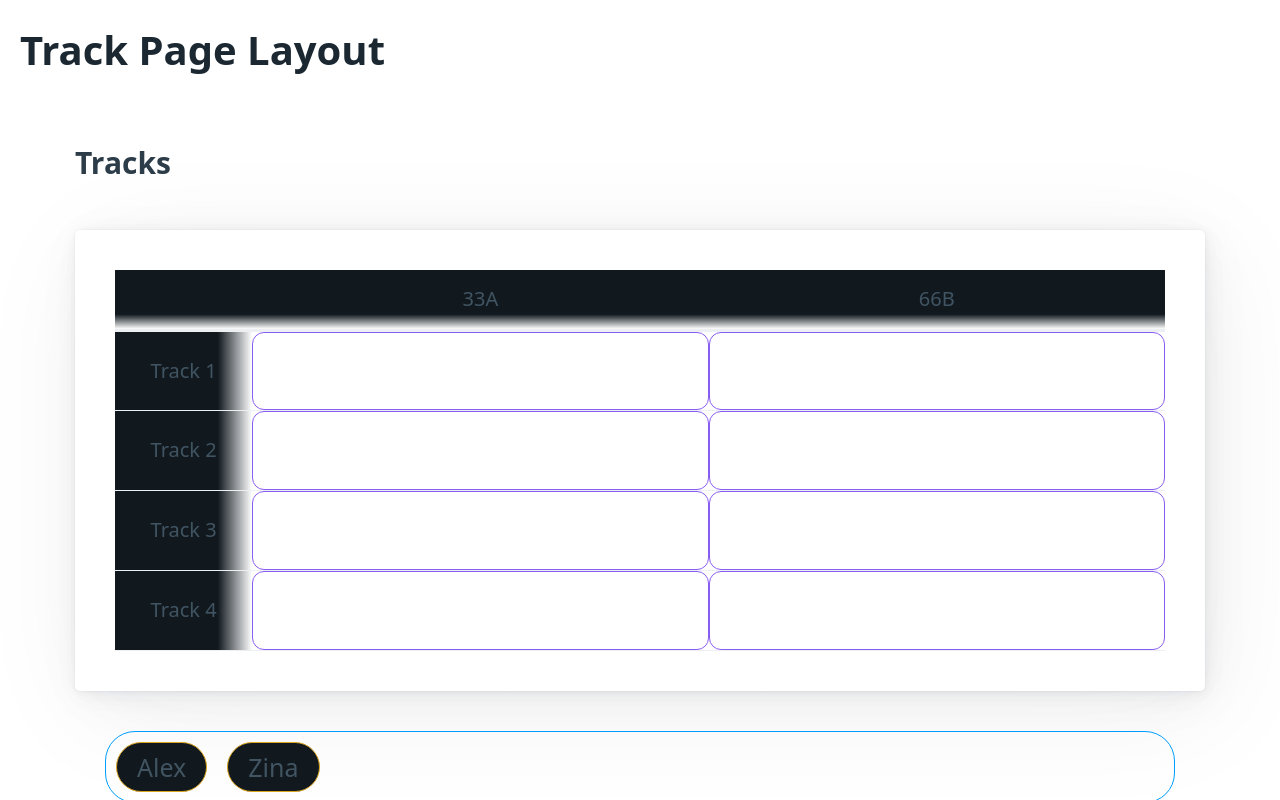
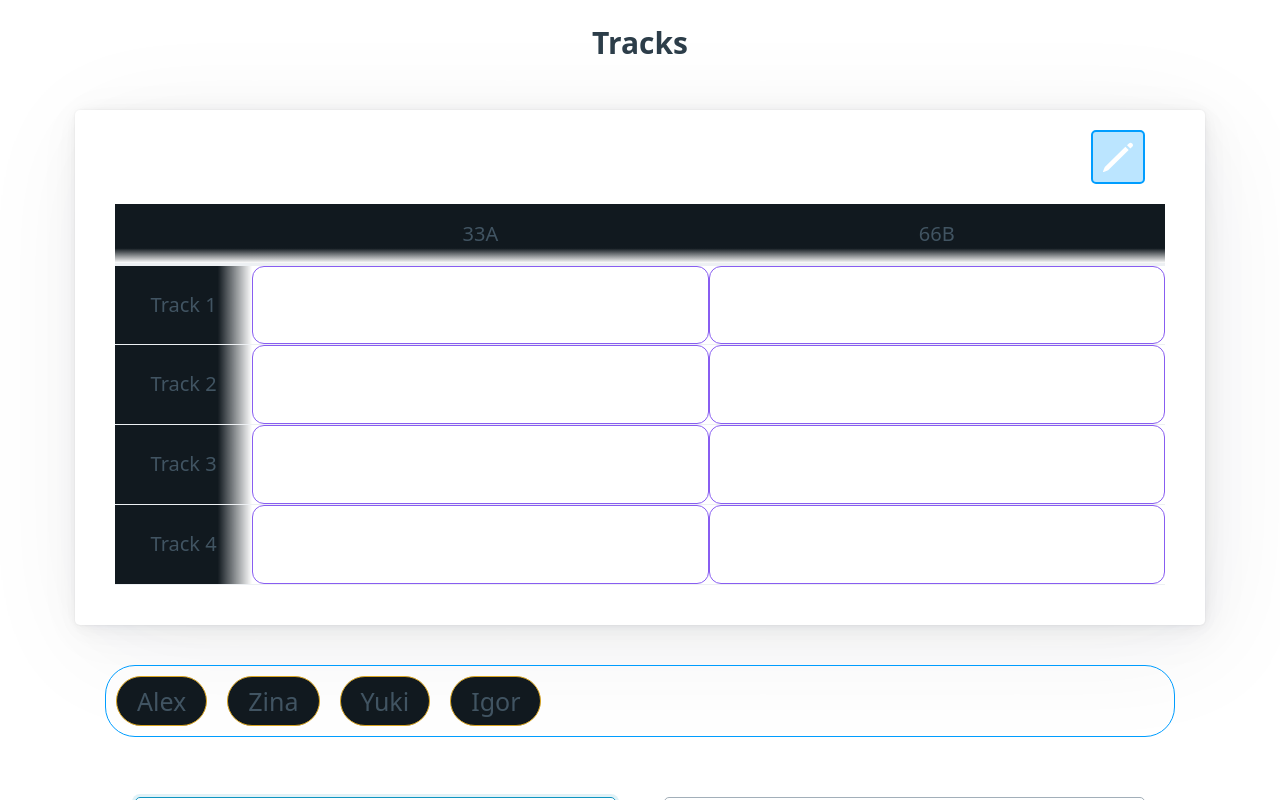
Before and after one commit to its-all-waves/cs50-final-setflow-tracks-in-svelte, a SvelteKit app: page /tracks in a window 1280 px wide. Shown: the top 800 px of the page. Built offline with nearby package versions, Linux system fonts and the light colour scheme.

Commit message:
add canEdit mode

```diff
--- a/src/routes/tracks/+layout.svelte
+++ b/src/routes/tracks/+layout.svelte
@@ -3,6 +3,12 @@
 	export let data
 </script>
 
-<h1>Track Page Layout</h1>
+<h3>Tracks</h3>
 
 <slot />
+
+<style>
+	h3 {
+		text-align: center;
+	}
+</style>
--- a/src/routes/tracks/+page.svelte
+++ b/src/routes/tracks/+page.svelte
@@ -19,8 +19,11 @@
 	 * @type {DropZoneInfo[]} */
 	let selectedDropZones = []
 
+	// form input defaults / placeholders
 	let trackCount = 4
 	let trackPrefix = 'track'
+
+	let canEdit = false
 
 	/** Add tracks to the global table object */
 	function submitTracks(event) {
@@ -117,9 +120,9 @@
 		}
 	}
 
-	onMount(async () => await DEV_populate_table())
+	onMount(DEV_populate_table)
 
-	async function DEV_populate_table() {
+	function DEV_populate_table() {
 		// add X tracks
 		const NUM_TRACKS = 4
 		for (let i = 0; i < NUM_TRACKS; i++) {
@@ -130,27 +133,56 @@
 		data.table.scenes[0] = newScene('33A')
 		data.table.scenes[1] = newScene('66B')
 
-		// add 3 characters
+		// add characters
 		data.table.characters[0] = newCharacter('Alex')
 		data.table.characters[1] = newCharacter('Zina')
+		data.table.characters[2] = newCharacter('Yuki')
+		data.table.characters[3] = newCharacter('Igor')
 	}
 </script>
 
 <div class="container">
-	<h3>Tracks</h3>
-
-	<!-- a poor-man's OR op? -->
-	{#if data.table.tracks.length + data.table.scenes.length > 0}
-		<article>
-			<div class="table">
+	<article>
+		<form class="tools">
+			<button
+				id="edit-table"
+				class:edit-mode={canEdit}
+				on:click={() => (canEdit = !canEdit)}
+			>
+				{#if canEdit}
+					<img
+						src="button-icons/checkmark.svg"
+						alt="Check mark"
+						title="Done editing"
+						width="30px"
+						height="30px"
+					/>
+				{:else}
+					<img
+						src="button-icons/pencil.svg"
+						alt="Pencil"
+						title="Edit the table"
+						width="30px"
+						height="30px"
+					/>
+				{/if}
+			</button>
+		</form>
+		<!-- a poor-man's OR op? -->
+		{#if data.table.tracks.length + data.table.scenes.length > 0}
+			<div
+				class="table"
+				class:glow={canEdit}
+			>
 				<Table
 					{data}
+					{canEdit}
 					bind:selectedDropZones
 					bind:characterInHand
 				/>
 			</div>
-		</article>
-	{/if}
+		{/if}
+	</article>
 
 	<div class="character-pool">
 		{#each data.table.characters as character}
@@ -169,7 +201,7 @@
 		</button>
 	</div>
 
-	<form>
+	<form class="inputs">
 		<div class="track-input">
 			<input
 				autofocus
@@ -234,6 +266,8 @@
 
 	article {
 		overflow-y: auto;
+		margin-top: 0;
+		padding-top: 0;
 	}
 
 	.table {
@@ -241,8 +275,25 @@
 		overflow: auto;
 	}
 
-	form {
-		margin: 3rem;
+	button {
+		margin: 1rem;
+		padding: 0.5rem;
+	}
+
+	form.tools {
+		display: flex;
+		justify-content: end;
+		margin: 0;
+		padding: 0;
+	}
+
+	form.tools button {
+		width: fit-content;
+	}
+
+	form.tools button#edit-table.edit-mode {
+		background-color: rgba(120, 54, 54, 0.579);
+		border-color: rgb(121, 21, 21);
 	}
 
 	.character-pool {
@@ -255,17 +306,10 @@
 		min-height: 3rem;
 	}
 
-	.character-pool button {
-		position: absolute;
-		right: 0;
-		border-radius: 0 1.5rem 1.5rem 0;
-		height: 100%;
-
+	button {
 		display: flex;
 		align-items: center;
 		justify-content: center;
-		padding: 0;
-		margin: 0;
 		margin-left: 1rem;
 		font-size: 2.4rem;
 		text-shadow: 0 0.2rem 0 black;
@@ -275,11 +319,30 @@
 		color: white;
 	}
 
-	.hidden {
-		display: none !important;
+	.character-pool button {
+		position: absolute;
+		right: 0;
+		border-radius: 0 1.5rem 1.5rem 0;
+		height: 100%;
+
+		padding: 0;
+		margin: 0;
 	}
 
 	.character-pool button {
 		/* background-color: rgb(0, 157, 255); */
 	}
+
+	.hidden {
+		display: none !important;
+	}
+
+	form.inputs {
+		margin: 3rem;
+	}
+
+	/* applies to table's container when canEdit */
+	.glow {
+		box-shadow: 0 0 36px #885df1;
+	}
 </style>
--- a/src/routes/tracks/table.svelte
+++ b/src/routes/tracks/table.svelte
@@ -1,34 +1,18 @@
 <script>
+	import { newDropZoneInfo } from '../../lib/TableObjects/Table'
 	import { display } from '../../lib/util/util'
 
 	import Dropzone from './dropzone.svelte'
-	import { newTrackListItem } from '../../lib/TableObjects/Scene'
-	import { newDropZoneInfo } from '../../lib/TableObjects/Table'
 
-	// expose as attrs
 	export let data
 	/**
 	 * @type {DropZoneInfo[]} */
 	export let selectedDropZones
 	export let characterInHand
-
-	let allDropZones = []
+	export let canEdit
 
 	function addCharacterInHandToAllScenesOn(trackName) {
 		if (!characterInHand) return
-
-		/* STOPPING HERE FOR THE DAY:
-
-		this fn needs to be reworked to take account of
-		+page.svelte>commitDropZones()
-
-		this fn should only add to selected drop zones, instead of whatever tf
-		its currently doing
-
-		commitDropZones() (executed on press of big blue done button) should
-		then take care of what's needed to update the ui and such
-
-		*/
 
 		for (let scene of data.table.scenes) {
 			// selectedDropZones.push(newDropZoneInfo(scene.name, trackName))
@@ -36,15 +20,9 @@
 		}
 		// force the UI update
 		selectedDropZones = [...selectedDropZones]
-
-		/* TODO: How to handle a scene already occupied?
-		eg: track 1 -> ___ ___ ___ pam ___ ___
-		FOR NOW: disallow the whole operation and tell user why
-		*/
 	}
 
 	/**
-	 *
 	 * @returns {void}
 	 * @param {string} sceneName
 	 * @param {string} trackName
@@ -68,12 +46,14 @@
 		if (index > -1) selectedDropZones.splice(index, 1)
 
 		selectedDropZones = selectedDropZones.concat(newDropZoneInfo(sceneName, trackName))
-		// console.log('👇🏽 SELECTED DROP ZONES')
-		// console.dir(selectedDropZones)
 	}
 </script>
 
-<table data-main-table>
+<table
+	class:canEdit
+	class:read-only={!canEdit}
+	data-main-table
+>
 	<thead>
 		<tr>
 			<th class="empty" />
@@ -107,7 +87,6 @@
 						<Dropzone
 							bind:characterInHand
 							bind:selectedDropZones
-							bind:allDropZones
 							{data}
 							{scene}
 							trackName={track.name}
@@ -127,6 +106,15 @@
 	td {
 		margin: 0;
 		padding: 0;
+	}
+
+	/* table switches to pointer-events: none when not editable */
+	thead,
+	tbody,
+	th,
+	td,
+	td div {
+		pointer-events: inherit;
 	}
 
 	thead th,
@@ -174,4 +162,12 @@
 	tbody :global(.in-hand) {
 		scale: 1;
 	}
+
+	table.canEdit {
+		pointer-events: all;
+	}
+
+	table.read-only {
+		pointer-events: none;
+	}
 </style>
```
Also changed, not shown: static/button-icons/checkmark.svg (added), static/button-icons/pencil.svg (added).
